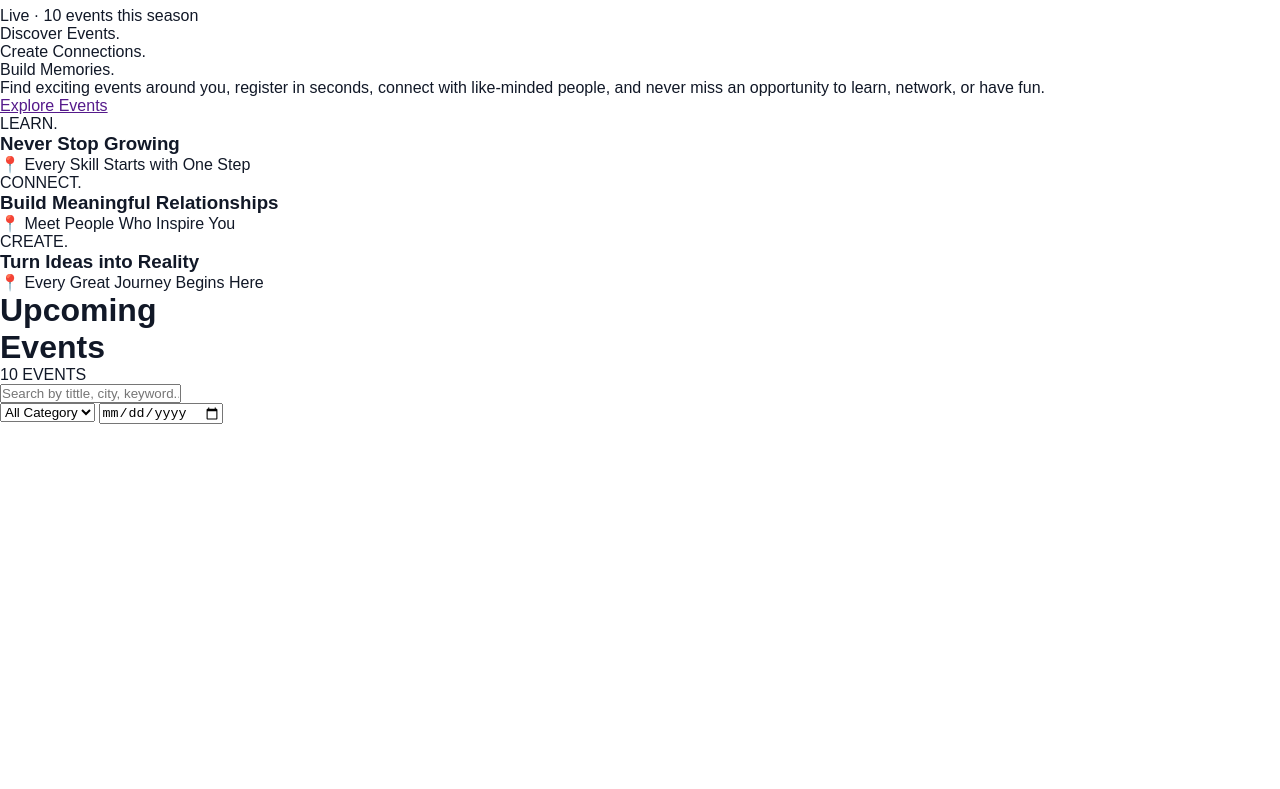
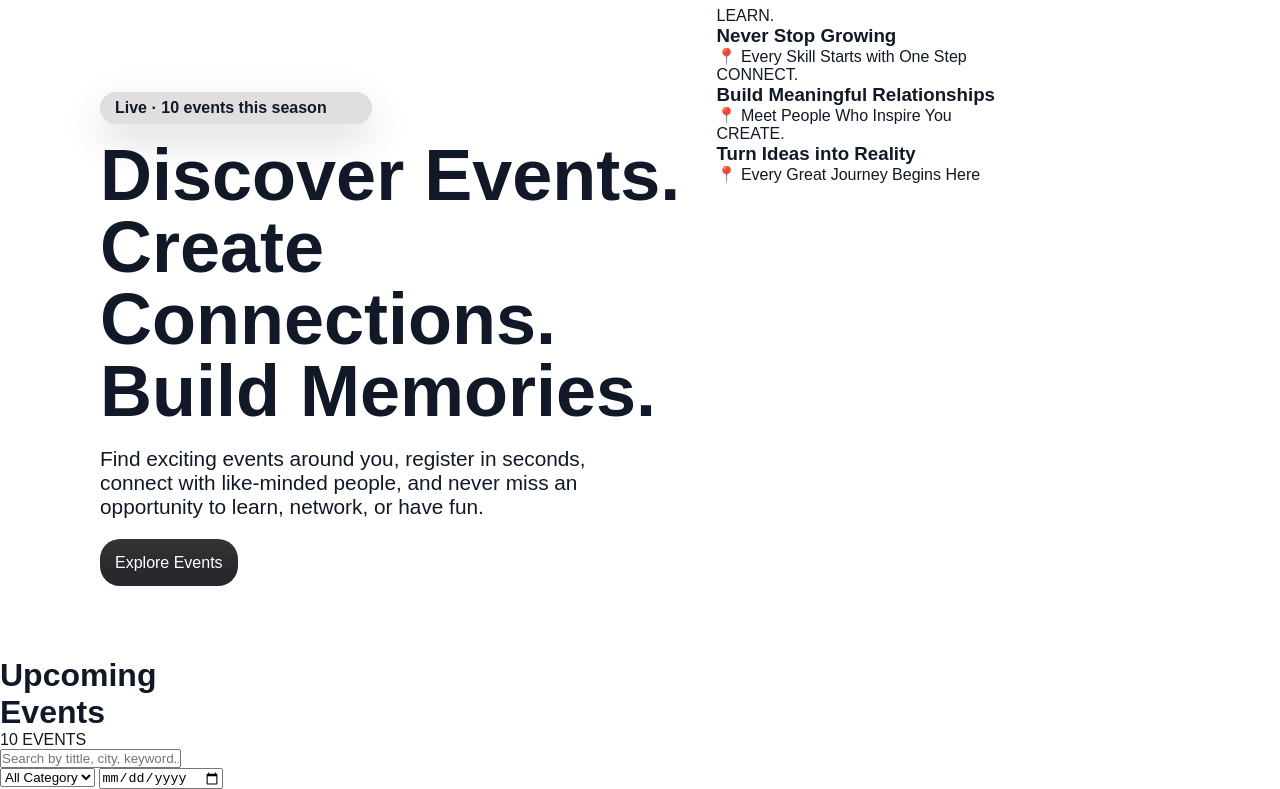
Before and after one commit to abhayvikram-pwioi/group_1, a plain HTML site: page Project_04/index.html in a window 1280 px wide. Shown: the part 59-848 px from the top of the page. Before the commit the page ends 800 px from the top, so only its background shows below. Drawn offline with Linux system fonts and the light colour scheme; files whose address does not match are found by name.

Commit message:
styled greeting msg section

```diff
--- a/Project_04/index.css
+++ b/Project_04/index.css
@@ -107,3 +107,60 @@
     border-radius: 50%;
     border: 1px solid var(--border);
 }
+
+
+.main-box {
+    display: flex;
+
+}
+
+.live-msg {
+    padding: 7px 7px 7px 15px;
+    border-radius: 25px;
+    margin-bottom: 15px;
+    width: 100%;
+    width: 250px;
+    font-weight: 550;
+    background-color: rgb(224, 222, 222);
+    box-shadow: var(--shadow-lg);
+}
+
+.greeting-sec {
+    margin-left: 100px;
+    display: flex;
+    flex-direction: column;
+    justify-content: center;
+}
+
+.headline-text {
+    font-size: 4.5rem;
+    font-weight: 800;
+    line-height: 1;
+    color: var(--text-primary);
+}
+
+.headline-subtext {
+    margin-top: 20px;
+    font-size: 1.3rem;
+    width: 500px;
+    margin-bottom: 35px;
+}
+
+#explore-event {
+    text-decoration: none;
+    color: white;
+    padding: 15px;
+    border-radius: var(--radius-lg);
+    background: var(--btn);
+}
+
+#explore-event:hover {
+    background-color: var(--primary-hover);
+}
+
+.greet-cards {
+    position: relative;
+    width: 50%;
+    height: 650px;
+    /* border: 1px solid black; */
+}
```
